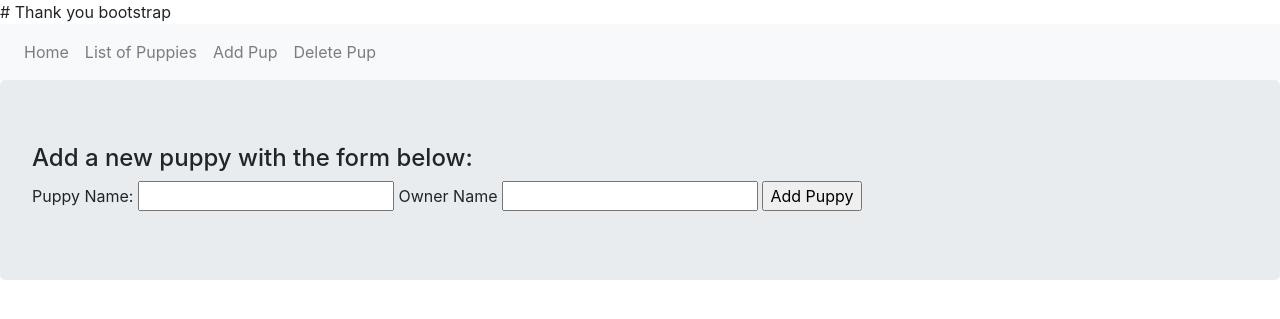
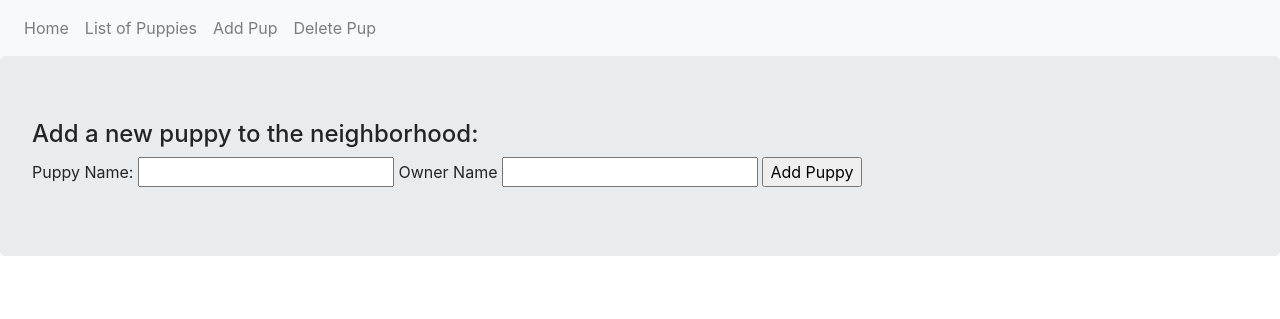
Before and after one commit to Korenak/tek-korenak-python2, a Flask app: page /add in a window 1280 px wide. Shown: the top 319 px of the page. Run offline with Flask 2, Linux system fonts and the light colour scheme; some libraries are stand-ins or nearby versions.

Commit message:
Html tweaks

```diff
--- a/korenak_andrew_python2/templates/add_pup.html
+++ b/korenak_andrew_python2/templates/add_pup.html
@@ -1,7 +1,7 @@
 {% extends "base.html" %}
 {% block content %}
 <div class="jumbotron">
-  <h4>Add a new puppy with the form below:</h4>
+  <h4>Add a new puppy to the neighborhood:</h4>
   <form method="POST">
       {{ form.hidden_tag() }}
       {{ form.name.label }} {{ form.name() }}
--- a/korenak_andrew_python2/templates/base.html
+++ b/korenak_andrew_python2/templates/base.html
@@ -3,10 +3,10 @@
   <head>
     <meta charset="utf-8">
 
-# Thank you bootstrap
+
     <link rel="stylesheet" href="https://maxcdn.bootstrapcdn.com/bootstrap/4.0.0/css/bootstrap.min.css" integrity="sha384-Gn5384xqQ1aoWXA+058RXPxPg6fy4IWvTNh0E263XmFcJlSAwiGgFAW/dAiS6JXm" crossorigin="anonymous">
     <script src="https://cdn.jsdelivr.net/npm/bootstrap@5.1.3/dist/js/bootstrap.bundle.min.js" integrity="sha384-ka7Sk0Gln4gmtz2MlQnikT1wXgYsOg+OMhuP+IlRH9sENBO0LRn5q+8nbTov4+1p" crossorigin="anonymous"></script>
-    <title>Admin View</title>
+    <title>Neighborhood Puppy Watch</title>
   </head>
   <body>
 
--- a/korenak_andrew_python2/templates/delete_pup.html
+++ b/korenak_andrew_python2/templates/delete_pup.html
@@ -1,7 +1,7 @@
 {% extends "base.html" %}
 {% block content %}
 <div class="jumbotron">
-    <h4>Remove puppy :(</h4>
+    <h4>Remove puppy from neighborhood :(</h4>
     <form method="POST">
       {{ form.hidden_tag() }}
       {{ form.id.label }} {{ form.id() }}
```
Also changed, not shown: korenak_andrew_python2/templates/home.html (+6 -3 lines).
